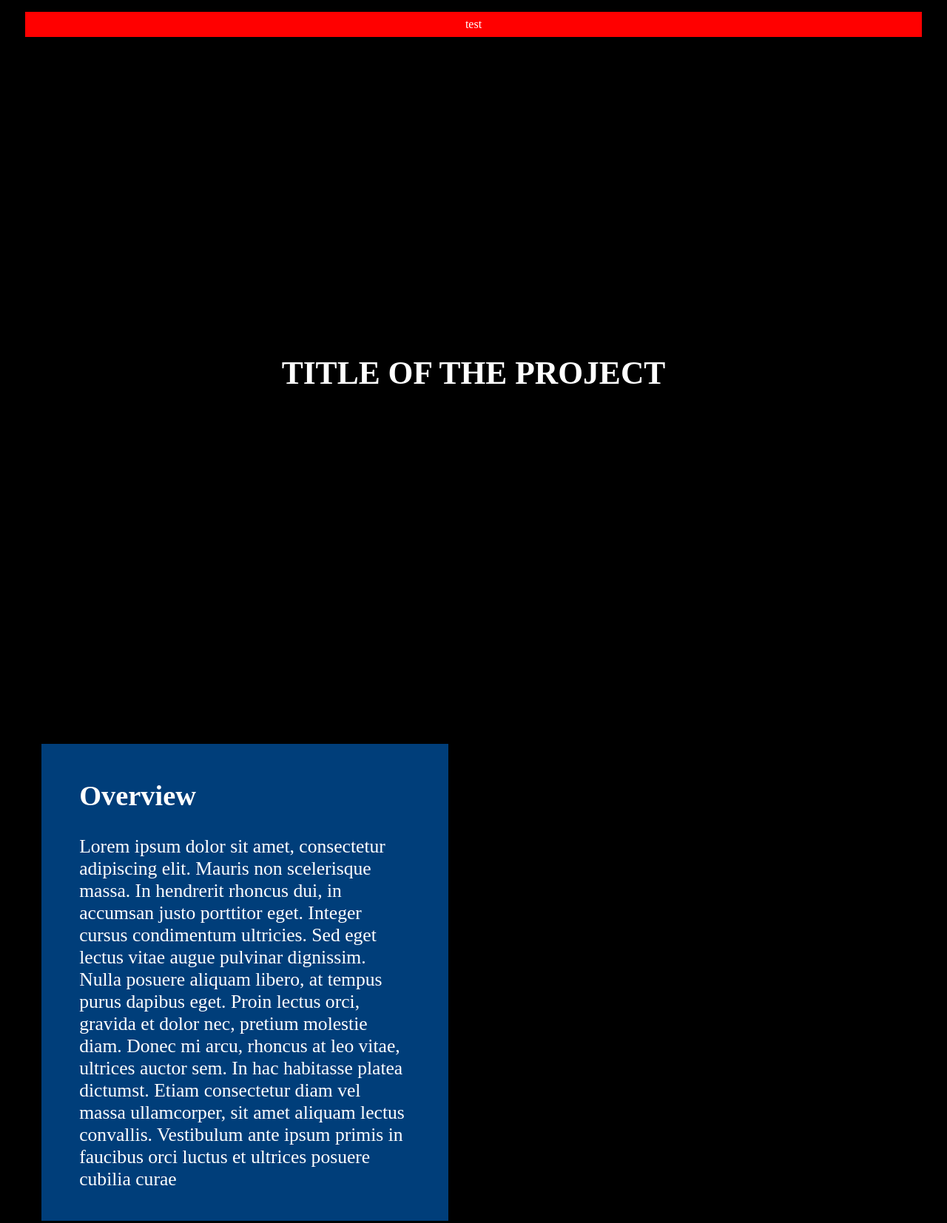
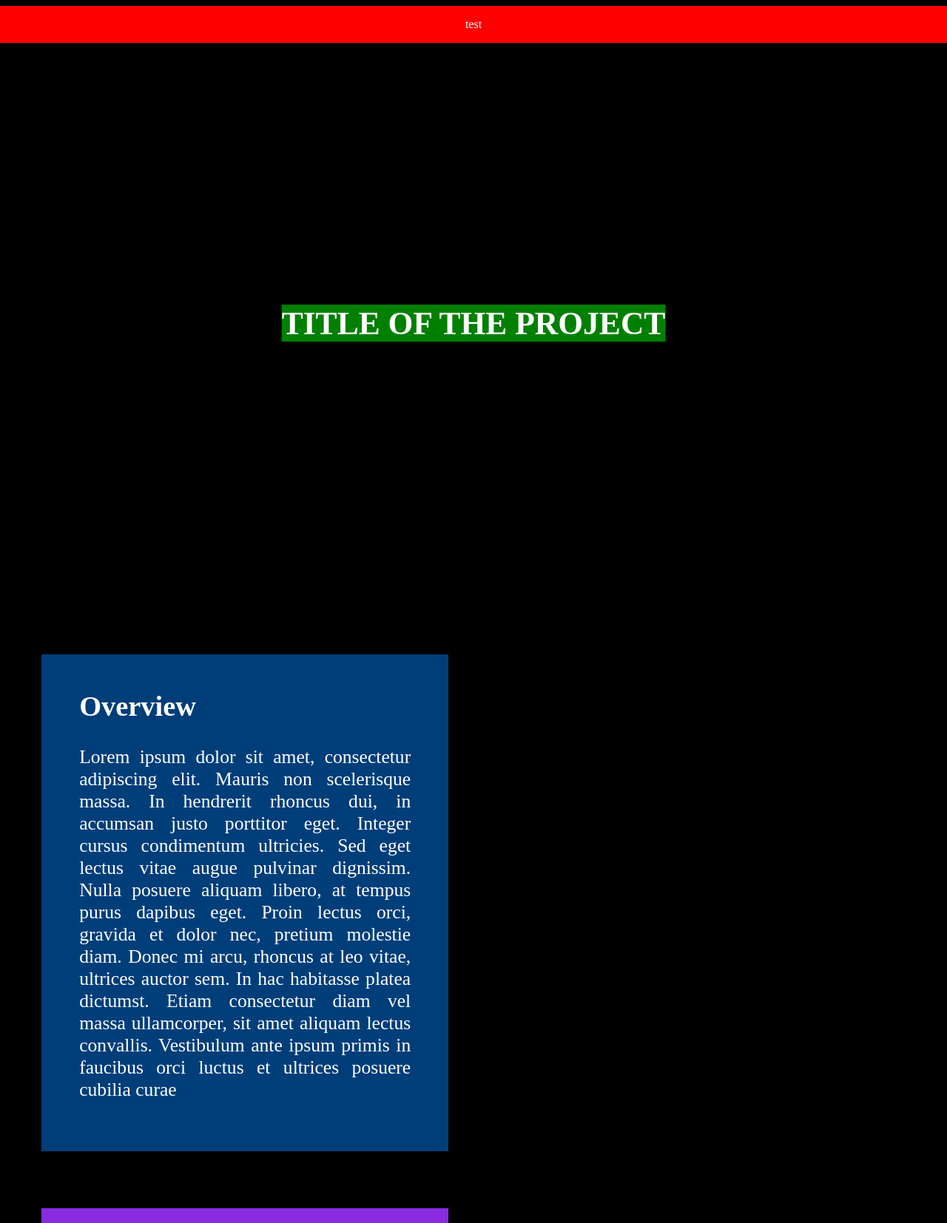
Before and after one commit to HoangNguyen55/ENG202C, a plain HTML site: page index.html in a window 1280 px wide. Shown: the top 1654 px of the page at 74% size. Drawn offline with Linux system fonts and the light colour scheme.

Commit message:
center the project title and the ribbon

```diff
--- a/index.html
+++ b/index.html
@@ -1,5 +1,6 @@
 <!DOCTYPE html>
 <html lang="en">
+
 <head>
     <meta charset="UTF-8">
     <meta http-equiv="X-UA-Compatible" content="IE=edge">
@@ -9,42 +10,86 @@
     <link rel="stylesheet" href="scrollbar.css">
 </head>
 <body>
-    <header>test</header>
-    <h1>TITLE OF THE PROJECT</h1>
-    <div id="overview">
+    <header>
+        <div id="ribbon">
+            <h1 id="project-title">TITLE OF THE PROJECT</h1>
+            <p> test </p>
+        </div>
+    </header>
+    <div id="overview" class="body">
         <h2>Overview</h2>
-        <p>Lorem ipsum dolor sit amet, consectetur adipiscing elit. Mauris non scelerisque massa. In hendrerit rhoncus dui, in accumsan justo porttitor eget. Integer cursus condimentum ultricies. Sed eget lectus vitae augue pulvinar dignissim. Nulla posuere aliquam libero, at tempus purus dapibus eget. Proin lectus orci, gravida et dolor nec, pretium molestie diam. Donec mi arcu, rhoncus at leo vitae, ultrices auctor sem. In hac habitasse platea dictumst. Etiam consectetur diam vel massa ullamcorper, sit amet aliquam lectus convallis. Vestibulum ante ipsum primis in faucibus orci luctus et ultrices posuere cubilia curae</p>
+        <p>Lorem ipsum dolor sit amet, consectetur adipiscing elit. Mauris non scelerisque massa. In hendrerit rhoncus
+            dui, in accumsan justo porttitor eget. Integer cursus condimentum ultricies. Sed eget lectus vitae augue
+            pulvinar dignissim. Nulla posuere aliquam libero, at tempus purus dapibus eget. Proin lectus orci, gravida
+            et dolor nec, pretium molestie diam. Donec mi arcu, rhoncus at leo vitae, ultrices auctor sem. In hac
+            habitasse platea dictumst. Etiam consectetur diam vel massa ullamcorper, sit amet aliquam lectus convallis.
+            Vestibulum ante ipsum primis in faucibus orci luctus et ultrices posuere cubilia curae</p>
     </div>
-    <div id="background">
+    <div id="background" class="body">
         <h2>Background</h2>
-        <p>Sed non ante tempor tortor pharetra aliquam a sed est. Sed mi ante, eleifend quis convallis vel, congue ut lacus. Donec in tempus justo. Nam sit amet semper lacus. Suspendisse sit amet commodo felis. Duis varius leo non purus aliquam, vel aliquet lorem pellentesque. Nam pellentesque, risus quis eleifend euismod, justo sem ornare risus, eu tincidunt dolor dui ac libero. Cras ut tellus at sem eleifend blandit. Etiam eu dui convallis, sodales ligula eu, cursus quam. Vivamus pulvinar volutpat sapien et elementum.</p>
+        <p>Sed non ante tempor tortor pharetra aliquam a sed est. Sed mi ante, eleifend quis convallis vel, congue ut
+            lacus. Donec in tempus justo. Nam sit amet semper lacus. Suspendisse sit amet commodo felis. Duis varius leo
+            non purus aliquam, vel aliquet lorem pellentesque. Nam pellentesque, risus quis eleifend euismod, justo sem
+            ornare risus, eu tincidunt dolor dui ac libero. Cras ut tellus at sem eleifend blandit. Etiam eu dui
+            convallis, sodales ligula eu, cursus quam. Vivamus pulvinar volutpat sapien et elementum.</p>
     </div>
-    <div id="problem">
+    <div id="problem" class="body">
         <h2>The Problem</h2>
-        <p>Nullam tristique felis eu quam dapibus accumsan. Aenean scelerisque nisi vel viverra ultricies. Suspendisse egestas, quam vel tempus dictum, nunc turpis tempus lectus, sit amet facilisis turpis elit sed ligula. Vestibulum ipsum arcu, dapibus sed gravida ac, volutpat vitae metus. Maecenas id turpis tempor, commodo justo sit amet, molestie magna. Donec non porta erat. Vestibulum pulvinar lorem quis efficitur sollicitudin. Vestibulum interdum augue quam, non tempus purus dapibus ac. Maecenas rhoncus enim eget nibh sodales, nec euismod nisi maximus. Proin in enim in mi tristique porttitor. Aliquam sit amet nunc eros.</p>
+        <p>Nullam tristique felis eu quam dapibus accumsan. Aenean scelerisque nisi vel viverra ultricies. Suspendisse
+            egestas, quam vel tempus dictum, nunc turpis tempus lectus, sit amet facilisis turpis elit sed ligula.
+            Vestibulum ipsum arcu, dapibus sed gravida ac, volutpat vitae metus. Maecenas id turpis tempor, commodo
+            justo sit amet, molestie magna. Donec non porta erat. Vestibulum pulvinar lorem quis efficitur sollicitudin.
+            Vestibulum interdum augue quam, non tempus purus dapibus ac. Maecenas rhoncus enim eget nibh sodales, nec
+            euismod nisi maximus. Proin in enim in mi tristique porttitor. Aliquam sit amet nunc eros.</p>
     </div>
-    <div id="solutions">
+    <div id="solutions" class="body">
         <h2>Solutions</h2>
-        <p>Quisque pulvinar, mi vitae imperdiet facilisis, enim quam facilisis orci, quis luctus leo eros ut dui. Phasellus tempus, odio vitae porttitor placerat, augue elit placerat sem, et pretium nulla nisl id lacus. Nam mattis fringilla nisl vitae fermentum. Etiam tincidunt sapien eget vulputate ullamcorper. Aliquam ultrices arcu et risus fermentum eleifend. Pellentesque habitant morbi tristique senectus et netus et malesuada fames ac turpis egestas. Praesent elementum lacus non turpis luctus fringilla. Suspendisse varius scelerisque diam, nec faucibus mi congue eget. Nulla facilisi. Nunc in commodo diam. Cras fermentum, ipsum sit amet tincidunt feugiat, lorem est scelerisque arcu, ornare sagittis sapien arcu rhoncus velit. Suspendisse potenti.</p>
+        <p>Quisque pulvinar, mi vitae imperdiet facilisis, enim quam facilisis orci, quis luctus leo eros ut dui.
+            Phasellus tempus, odio vitae porttitor placerat, augue elit placerat sem, et pretium nulla nisl id lacus.
+            Nam mattis fringilla nisl vitae fermentum. Etiam tincidunt sapien eget vulputate ullamcorper. Aliquam
+            ultrices arcu et risus fermentum eleifend. Pellentesque habitant morbi tristique senectus et netus et
+            malesuada fames ac turpis egestas. Praesent elementum lacus non turpis luctus fringilla. Suspendisse varius
+            scelerisque diam, nec faucibus mi congue eget. Nulla facilisi. Nunc in commodo diam. Cras fermentum, ipsum
+            sit amet tincidunt feugiat, lorem est scelerisque arcu, ornare sagittis sapien arcu rhoncus velit.
+            Suspendisse potenti.</p>
     </div>
-    <div id="costs">
+    <div id="costs" class="body">
         <h2>Costs</h2>
-        <p>Nullam tempus pharetra elit, ut facilisis arcu faucibus a. Pellentesque pharetra arcu sed lorem efficitur ultricies. Duis eget augue faucibus, tempus augue id, mollis dui. Aenean nec velit ante. Phasellus id diam diam. Etiam hendrerit magna nec ex condimentum aliquam. Aenean quis dapibus nisi. Duis interdum magna eget nisl iaculis efficitur. Maecenas sed scelerisque urna, at dictum massa. Donec dictum, risus eu varius gravida, metus eros sollicitudin nisi, at laoreet velit lorem malesuada est. Donec eros mauris, feugiat sed pharetra in, efficitur vitae nulla. Quisque malesuada ullamcorper ipsum, vel malesuada lacus ultricies ac. Nam nulla purus, suscipit ac enim et, rhoncus fringilla ante.</p>
+        <p>Nullam tempus pharetra elit, ut facilisis arcu faucibus a. Pellentesque pharetra arcu sed lorem efficitur
+            ultricies. Duis eget augue faucibus, tempus augue id, mollis dui. Aenean nec velit ante. Phasellus id diam
+            diam. Etiam hendrerit magna nec ex condimentum aliquam. Aenean quis dapibus nisi. Duis interdum magna eget
+            nisl iaculis efficitur. Maecenas sed scelerisque urna, at dictum massa. Donec dictum, risus eu varius
+            gravida, metus eros sollicitudin nisi, at laoreet velit lorem malesuada est. Donec eros mauris, feugiat sed
+            pharetra in, efficitur vitae nulla. Quisque malesuada ullamcorper ipsum, vel malesuada lacus ultricies ac.
+            Nam nulla purus, suscipit ac enim et, rhoncus fringilla ante.</p>
     </div>
-    <div id="savings">
+    <div id="savings" class="body">
         <h2>Savings</h2>
-        <p>Lorem ipsum dolor sit amet, consectetur adipiscing elit. Mauris non scelerisque massa. In hendrerit rhoncus dui, in accumsan justo porttitor eget. Integer cursus condimentum ultricies. Sed eget lectus vitae augue pulvinar dignissim. Nulla posuere aliquam libero, at tempus purus dapibus eget. Proin lectus orci, gravida et dolor nec, pretium molestie diam. Donec mi arcu, rhoncus at leo vitae, ultrices auctor sem. In hac habitasse platea dictumst. Etiam consectetur diam vel massa ullamcorper, sit amet aliquam lectus convallis. Vestibulum ante ipsum primis in faucibus orci luctus et ultrices posuere cubilia curae;</p>
+        <p>Lorem ipsum dolor sit amet, consectetur adipiscing elit. Mauris non scelerisque massa. In hendrerit rhoncus
+            dui, in accumsan justo porttitor eget. Integer cursus condimentum ultricies. Sed eget lectus vitae augue
+            pulvinar dignissim. Nulla posuere aliquam libero, at tempus purus dapibus eget. Proin lectus orci, gravida
+            et dolor nec, pretium molestie diam. Donec mi arcu, rhoncus at leo vitae, ultrices auctor sem. In hac
+            habitasse platea dictumst. Etiam consectetur diam vel massa ullamcorper, sit amet aliquam lectus convallis.
+            Vestibulum ante ipsum primis in faucibus orci luctus et ultrices posuere cubilia curae;</p>
     </div>
-    <div id="conclusion">
+    <div id="conclusion" class="body">
         <h2>Conclusion</h2>
-        <p>Sed non ante tempor tortor pharetra aliquam a sed est. Sed mi ante, eleifend quis convallis vel, congue ut lacus. Donec in tempus justo. Nam sit amet semper lacus. Suspendisse sit amet commodo felis. Duis varius leo non purus aliquam, vel aliquet lorem pellentesque. Nam pellentesque, risus quis eleifend euismod, justo sem ornare risus, eu tincidunt dolor dui ac libero. Cras ut tellus at sem eleifend blandit. Etiam eu dui convallis, sodales ligula eu, cursus quam. Vivamus pulvinar volutpat sapien et elementum.</p>
+        <p>Sed non ante tempor tortor pharetra aliquam a sed est. Sed mi ante, eleifend quis convallis vel, congue ut
+            lacus. Donec in tempus justo. Nam sit amet semper lacus. Suspendisse sit amet commodo felis. Duis varius leo
+            non purus aliquam, vel aliquet lorem pellentesque. Nam pellentesque, risus quis eleifend euismod, justo sem
+            ornare risus, eu tincidunt dolor dui ac libero. Cras ut tellus at sem eleifend blandit. Etiam eu dui
+            convallis, sodales ligula eu, cursus quam. Vivamus pulvinar volutpat sapien et elementum.</p>
     </div>
-    <div id="references">
+    <div id="references" class="body">
         <h2>References</h2>
-        <p>Nullam tristique felis eu quam dapibus accumsan. Aenean scelerisque nisi vel viverra ultricies. Suspendisse egestas, quam vel tempus dictum, nunc turpis tempus lectus, sit amet facilisis turpis elit sed ligula. Vestibulum ipsum arcu, dapibus sed gravida ac, volutpat vitae metus. Maecenas id turpis tempor, commodo justo sit amet, molestie magna. Donec non porta erat. Vestibulum pulvinar lorem quis efficitur sollicitudin. Vestibulum interdum augue quam, non tempus purus dapibus ac. Maecenas rhoncus enim eget nibh sodales, nec euismod nisi maximus. Proin in enim in mi tristique porttitor. Aliquam sit amet nunc eros.</p>
+        <p>Nullam tristique felis eu quam dapibus accumsan. Aenean scelerisque nisi vel viverra ultricies. Suspendisse
+            egestas, quam vel tempus dictum, nunc turpis tempus lectus, sit amet facilisis turpis elit sed ligula.
+            Vestibulum ipsum arcu, dapibus sed gravida ac, volutpat vitae metus. Maecenas id turpis tempor, commodo
+            justo sit amet, molestie magna. Donec non porta erat. Vestibulum pulvinar lorem quis efficitur sollicitudin.
+            Vestibulum interdum augue quam, non tempus purus dapibus ac. Maecenas rhoncus enim eget nibh sodales, nec
+            euismod nisi maximus. Proin in enim in mi tristique porttitor. Aliquam sit amet nunc eros.</p>
     </div>
 </body>
-<script>
+<script src="main.js"></script>
 
-</script>
 </html>
--- /dev/null
+++ b/main.js
@@ -0,0 +1,3 @@
+window.addEventListener('scroll', () => {
+  document.documentElement.style.setProperty('--scroll', window.pageYOffset / (document.body.offsetHeight - window.innerHeight));
+}, false);
--- a/scrollbar.css
+++ b/scrollbar.css
@@ -1,3 +1,6 @@
+:root {
+  overflow: overlay;
+}
 ::-webkit-scrollbar {
     width: 6px;
     background: transparent;
--- a/style.css
+++ b/style.css
@@ -1,5 +1,7 @@
 :root {
-    --font-size: min(3.7vh, 2vw);
+    --font-size: min(3.4vh, 2vw);
+    font-family: 'Times New Roman', Times, serif;
+    overflow-x: hidden;
 }
 
 body {
@@ -8,33 +10,48 @@ body {
 }
 
 header {
-    text-align: center;
+    display: flex;
+    align-items: center;
+    justify-content: center;
+    flex-direction: column;
+    height: 100vh;
     position: sticky;
-    background-color: red;
-    top: 2vh;
-    margin: 2vh 2vw;
-    padding: 1vh;
+    top: 0;
 }
 
-div {
+/* class */
+
+.body {
     font-size: var(--font-size);
+    text-align: justify;
+    text-justify: inter-word;
     margin: 6vw 6vh;
     max-width: 35vw;
-    max-height: 80vh;
+    min-height: 80vh;
     padding: 2vh 4vw;
 }
 
-h4 {
-    font-size: var(--font-size);
+/* id */
+
+#ribbon {
+    text-align: center;
+    position: absolute;
+    top: 0;
+    width: 100vw;
+    min-height: 5vh;
+    background-color: red;
 }
 
-h1 {
+#project-title {
     font-size: calc(var(--font-size) * 1.7);
-    padding: 50vh 0;
+    background-color: green;
+    position: absolute;
     text-align: center;
+    top: 50vh;
+    left: 50vw;
+    transform: translate(-50%, -50%);
 }
 
-/* id */
 #overview {
     background-color: rgba(0, 125, 244, 0.5);
 }
```
